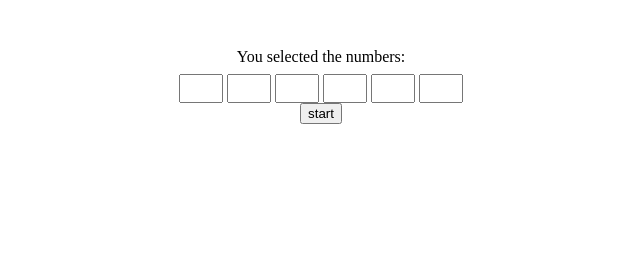
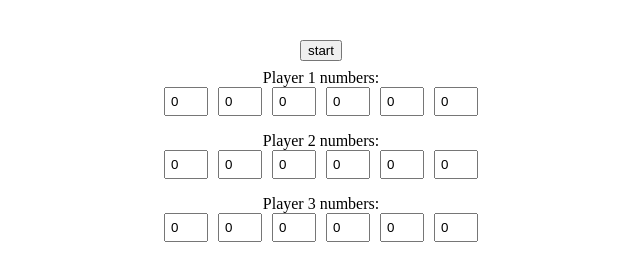
Before and after one commit to amithg2/Lotto, a plain HTML site: page main.html in a window 1280 px wide. Shown: the whole page, without its empty margins (319-959 px from the left). Drawn offline with Linux system fonts and the light colour scheme.

Commit message:
make flexible num pf players

```diff
--- a/app.js
+++ b/app.js
@@ -1,41 +1,88 @@
+let numOfPlayers = 3;
+
 const numOfLottoNumbers = 6;
 const arrOfNumbers = [0, 0, 0, 0, 0, 0];
 const balls = {};
-const numbers = document.querySelector("#selected-numbers");
 
-const numChanged = (num, idx) => {
-  arrOfNumbers.splice(idx - 1, 1, +num);
-  numbers.innerHTML = arrOfNumbers;
+const mainElement = document.querySelector("#main-element");
+
+const players = [];
+//build the input of each user
+
+for (let user = 1; user <= numOfPlayers; user++) {
+  const player = {
+    playerNumber: user,
+  };
+  player.balls = Array.from("0".repeat(numOfLottoNumbers)).map((el) => 0);
+
+  players.push(player);
+  //the base element
+  const userElement = document.createElement("div");
+  userElement.className = "user";
+  userElement.id = `user-${user}`;
+
+  //the title
+  const titleForUser = document.createElement("span");
+  titleForUser.className = "user-selected-numbers-title";
+  titleForUser.innerText = `Player ${user} numbers:`;
+
+  //the inputs
+  const inputsWrapper = document.createElement("div");
+  inputsWrapper.className = "inputs";
+
+  for (let i = 0; i < numOfLottoNumbers; i++) {
+    const input = document.createElement("input");
+    input.type = "number";
+    input.id = `ball-${user}-${i}`;
+    input.className = "number-input";
+    input.min = 0;
+    input.max = 37;
+    input.value = 0;
+    input.onchange = (e) => numChanged(user, e.target.value, i);
+
+    inputsWrapper.appendChild(input);
+  }
+
+  userElement.appendChild(titleForUser);
+  userElement.appendChild(inputsWrapper);
+
+  mainElement.appendChild(userElement);
+}
+
+const numChanged = (userNumber, num, idx) => {
+  players[userNumber - 1].balls = players[userNumber - 1].balls.map((el, i) => {
+    if (i !== idx) return el;
+    return +num;
+  });
 };
 
-for (let i = 1; i <= numOfLottoNumbers; i++) {
-  balls[`ball${i}`] = document.querySelector(`#ball${i}`);
-  balls[`ball${i}`].addEventListener("change", (e) =>
-    numChanged(e.target.value, i)
-  );
-}
+// for (let i = 1; i <= numOfLottoNumbers; i++) {
+//   balls[`ball${i}`] = document.querySelector(`#ball${i}`);
+//   balls[`ball${i}`].addEventListener("change", (e) =>
+//     numChanged(e.target.value, i)
+//   );
+// }
 
-function generateLottoNumbers() {
-  //generate lotto numbers
-  const lottoNumbers = [];
-  while (lottoNumbers.length < numOfLottoNumbers) {
-    const num = Math.floor(Math.random() * 37 + 1);
-    if (!lottoNumbers.includes(num)) lottoNumbers.push(num);
-  }
-  return lottoNumbers;
-}
+// function generateLottoNumbers() {
+//   //generate lotto numbers
+//   const lottoNumbers = [];
+//   while (lottoNumbers.length < numOfLottoNumbers) {
+//     const num = Math.floor(Math.random() * 37 + 1);
+//     if (!lottoNumbers.includes(num)) lottoNumbers.push(num);
+//   }
+//   return lottoNumbers;
+// }
 
-function startLotto() {
-  let counter = 0;
+// function startLotto() {
+//   let counter = 0;
 
-  while (true) {
-    const lottoNumbers = generateLottoNumbers();
+//   while (true) {
+//     const lottoNumbers = generateLottoNumbers();
 
-    const isEqual = lottoNumbers.every((el) => arrOfNumbers.includes(el));
-    if (isEqual) {
-      break;
-    }
-    counter++;
-  }
-
-}
+//     const isEqual = lottoNumbers.every((el) => arrOfNumbers.includes(el));
+//     if (isEqual) {
+//       break;
+//     }
+//     counter++;
+//   }
+// }
--- a/main.html
+++ b/main.html
@@ -9,20 +9,6 @@
   </head>
   <body>
     <div id="main-element" class="main-element">
-      <div class="user">
-        <span class="user-selected-numbers-title"
-          >You selected the numbers:
-        </span>
-        <div id="selected-numbers" class="selected-numbers"></div>
-      </div>
-      <div class="inputs">
-        <input type="number" id="ball1" class="number-input" min="0" max="37" />
-        <input type="number" id="ball2" class="number-input" min="0" max="37" />
-        <input type="number" id="ball3" class="number-input" min="0" max="37" />
-        <input type="number" id="ball4" class="number-input" min="0" max="37" />
-        <input type="number" id="ball5" class="number-input" min="0" max="37" />
-        <input type="number" id="ball6" class="number-input" min="0" max="37" />
-      </div>
 
       <button onclick="startLotto()">start</button>
     </div>
--- a/style.css
+++ b/style.css
@@ -20,9 +20,12 @@ body {
 .user {
   padding: 8px 12px;
   display: flex;
+  align-items: center;
+  flex-direction: column;
 }
 
 .number-input {
   width: 30px;
   padding: 5px;
+  margin: 0px 5px;
 }
```
